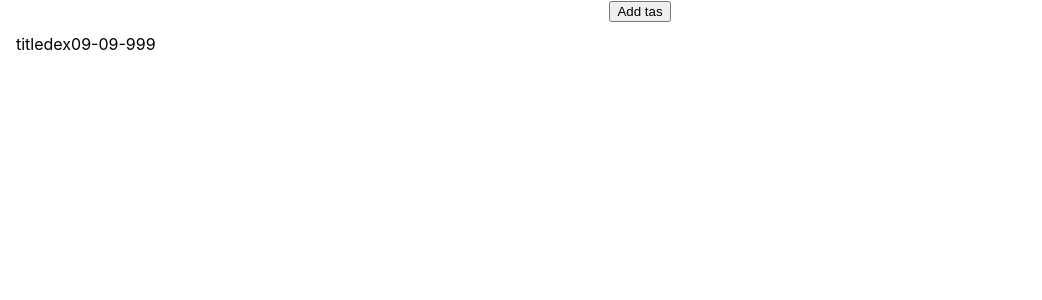
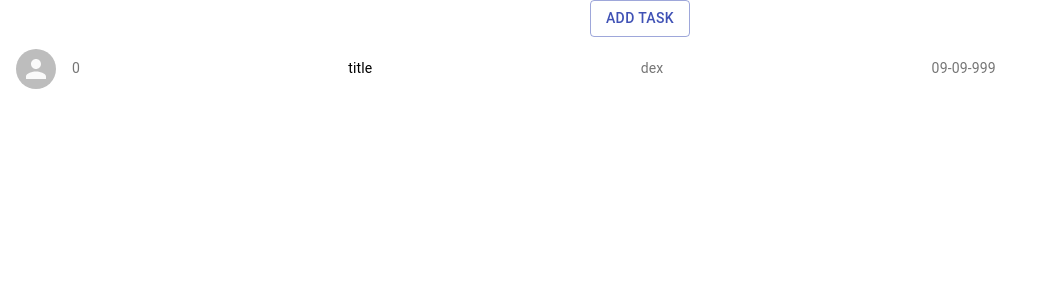
Before and after one commit to ruslan3gula/TO-DO-LIST, a React (Create React App) app: page / in a window 1280 px wide. Shown: the top 300 px of the page, without its empty margins (0-1042 px from the left). Built offline with nearby package versions, Linux system fonts and the light colour scheme.

Commit message:
key added, but uuid does not work

```diff
--- a/src/App.js
+++ b/src/App.js
@@ -17,6 +17,7 @@ function App() {
 
   const [tasks, setTasks] = useState([
     {
+      id: 1,
       title: "title",
       description: "dex",
       date: "09-09-999"
--- a/src/components/TaskForm.jsx
+++ b/src/components/TaskForm.jsx
@@ -1,10 +1,12 @@
 import React from "react";
 import TextField from "@material-ui/core/TextField";
 import Button from "@material-ui/core/Button";
+import { uuid } from "uuidv4";
 
 const TaskForm = ({ createTask }) => {
   const myHandler = event => {
     const newTask = {
+      id: uuid(),
       title: taskTitle,
       description: taskDescription,
       date: taskDate
--- a/src/components/TaskList.jsx
+++ b/src/components/TaskList.jsx
@@ -2,19 +2,31 @@ import React from "react";
 import { Link } from "react-router-dom";
 import List from "@material-ui/core/List";
 import ListItem from "@material-ui/core/ListItem";
+import ListItemAvatar from "@material-ui/core/ListItemAvatar";
+import ListItemIcon from "@material-ui/core/ListItemIcon";
+import Avatar from "@material-ui/core/Avatar";
+import ListItemText from "@material-ui/core/ListItemText";
+import Button from "@material-ui/core/Button";
+import { uuid } from "uuidv4";
 
 export const TaskList = ({ tasks }) => {
   return (
     <div>
       <Link to={"/create-task"}>
-        <button>Add tas</button>
+        <Button variant="outlined" color="primary">
+          Add task
+        </Button>
       </Link>
       <List>
-        {tasks.map(task => (
-          <ListItem dense button>
-            {task.title}
-            {task.description}
-            {task.date}
+        {tasks.map((task, key) => (
+          <ListItem key={task.id} dense button>
+            <ListItemAvatar>
+              <Avatar></Avatar>
+            </ListItemAvatar>
+            <ListItemText secondary={key} />
+            <ListItemText primary={task.title} />
+            <ListItemText secondary={task.description} />
+            <ListItemText secondary={task.date} />
           </ListItem>
         ))}
       </List>
```
